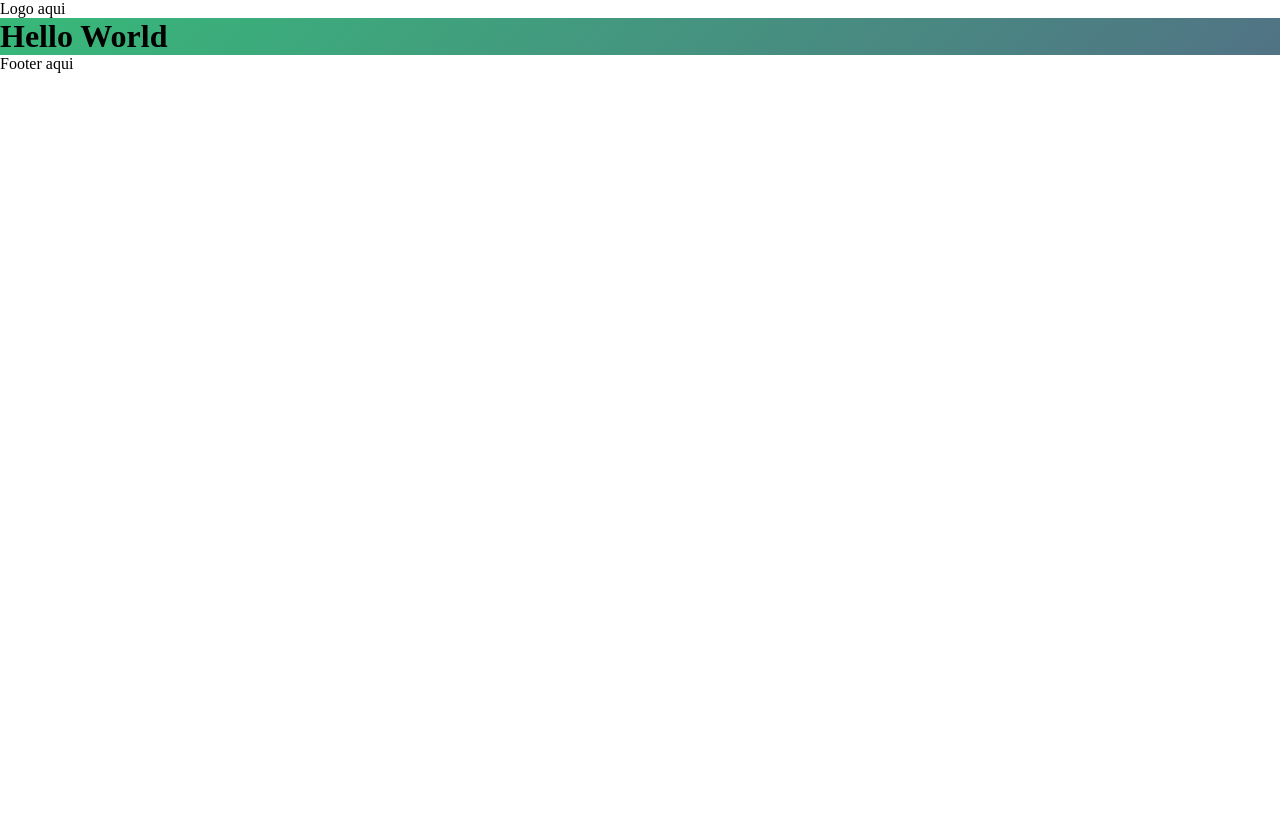
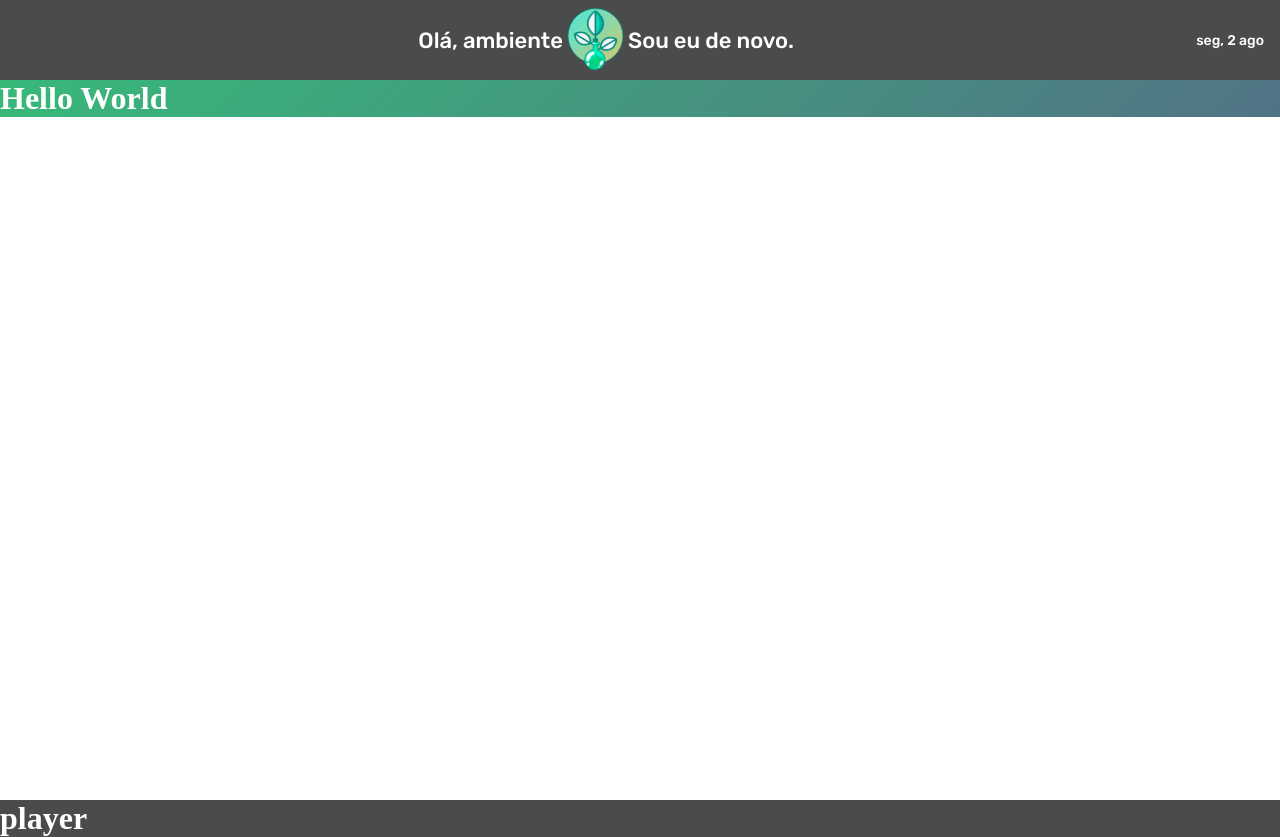
Before and after one commit to IgorTargino/podcast-ola-ambiente, a Next.js app: page / in a window 1280 px wide. Before the commit the page ends 800 px from the top, so only its background shows below. Built offline with nearby package versions, Linux system fonts and the light colour scheme.

Commit message:
feat: Header

```diff
--- a/package.json
+++ b/package.json
@@ -9,6 +9,7 @@
     "lint": "next lint"
   },
   "dependencies": {
+    "date-fns": "^2.23.0",
     "firebase": "^8.8.1",
     "next": "11.0.1",
     "react": "17.0.2",
--- /dev/null
+++ b/src/components/Header/header.module.scss
@@ -0,0 +1,25 @@
+.container,
+.logo {
+  display: flex;
+  flex-direction: row;
+
+  align-items: center;
+}
+
+.container {
+  justify-content: space-between;
+  height: 80px;
+  padding: 0 1rem;
+
+  background: var(--background);
+
+  .logo {
+    h1 {
+      font: 500 1.375rem Rubik;
+    }
+  }
+
+  span {
+    font: 500 0.875rem Rubik;
+  }
+}
--- /dev/null
+++ b/src/components/Header/index.tsx
@@ -0,0 +1,27 @@
+import Image from 'next/image'
+import format from 'date-fns/format'
+import ptBR from 'date-fns/locale/pt-BR'
+
+import logo from '../../assets/logo.svg'
+
+import styles from './header.module.scss'
+
+const Header = () => {
+  const currentDate = format(new Date(), 'EEEEEE, d MMM', {
+    locale: ptBR,
+  })
+
+  return (
+    <header className={styles.container}>
+      <div></div>
+      <div className={styles.logo}>
+        <h1>Olá, ambiente</h1>
+        <Image src={logo} alt="logo" width={65} height={65} />
+        <h1>Sou eu de novo.</h1>
+      </div>
+      <span>{currentDate}</span>
+    </header>
+  )
+}
+
+export default Header
--- /dev/null
+++ b/src/components/Player/index.tsx
@@ -0,0 +1,11 @@
+import styles from './player.module.scss'
+
+const Player = () => {
+  return (
+    <div className={styles.container}>
+      <h1>player</h1>
+    </div>
+  )
+}
+
+export default Player
--- /dev/null
+++ b/src/components/Player/player.module.scss
@@ -0,0 +1,6 @@
+.container {
+  display: flex;
+  flex-direction: row;
+
+  background: var(--background);
+}
--- a/src/pages/_app.tsx
+++ b/src/pages/_app.tsx
@@ -1,16 +1,20 @@
 import type { AppProps } from 'next/app'
+import Header from '../components/Header'
+import Player from '../components/Player'
+
+import styles from '../styles/app.module.scss'
 import '../styles/globals.scss'
 
 // eslint-disable-next-line @typescript-eslint/explicit-module-boundary-types
 function MyApp({ Component, pageProps }: AppProps) {
   return (
-    <>
-      <header>Logo aqui</header>
+    <div className={styles.container}>
+      <Header />
       <main>
         <Component {...pageProps} />
       </main>
-      <footer>Footer aqui</footer>
-    </>
+      <Player />
+    </div>
   )
 }
 export default MyApp
--- a/src/styles/app.module.scss
+++ b/src/styles/app.module.scss
@@ -0,0 +1,7 @@
+.container {
+  max-height: 100vh;
+
+  main {
+    height: calc(100vh - 80px);
+  }
+}
--- a/src/styles/globals.scss
+++ b/src/styles/globals.scss
@@ -20,6 +20,10 @@
   --gradient-green-1: linear-gradient(135deg, #47e9dd 0%, #d5c570 100%);
 }
 
+body {
+  color: var(--heading);
+}
+
 a {
   color: inherit;
   text-decoration: none;
--- a/src/styles/home.module.scss
+++ b/src/styles/home.module.scss
@@ -1,4 +1,5 @@
 .container {
   display: flex;
+  width: 100%;
   background: var(--gradient-green-2);
 }
```
Also changed, not shown: src/assets/logo.svg (added), 1 other file (tests, documents, lock files or other folders).
